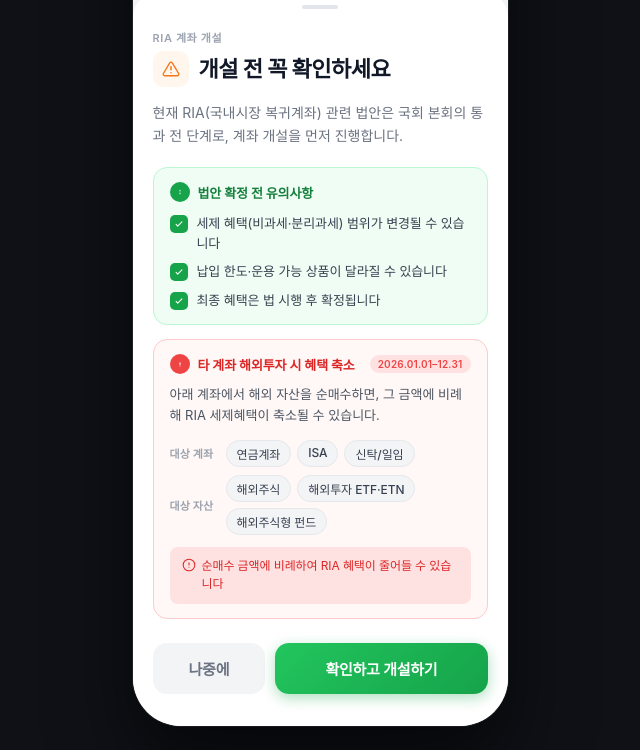
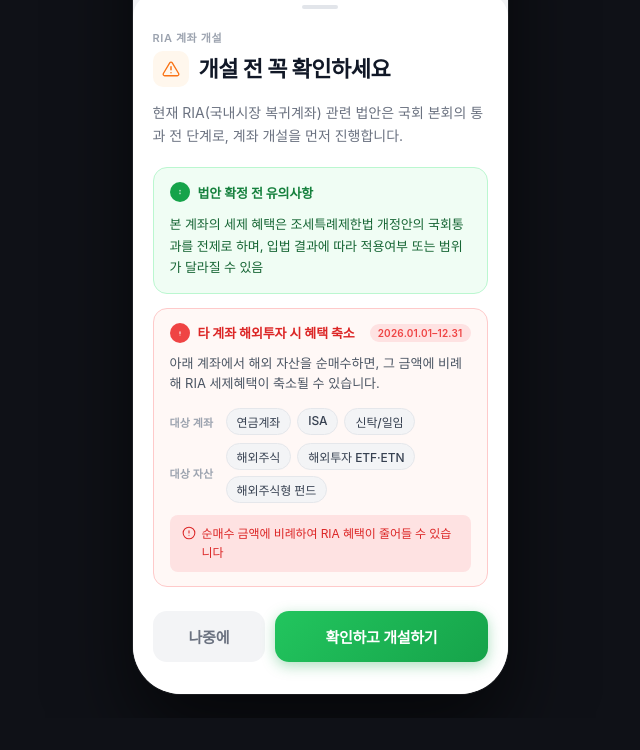
Before and after one commit to intenet1001-commits/ria2-modal-redesign, a plain HTML site: page index.html in a window 1280 px wide. Shown: the part 159-909 px from the top of the page, without its empty margins (320-960 px from the left). After the commit the page ends 877 px from the top, so only its background shows below. Drawn offline with Linux system fonts and the light colour scheme.

Commit message:
Replace checklist with single legislative disclaimer text

```diff
--- a/index.html
+++ b/index.html
@@ -225,6 +225,13 @@
       letter-spacing: -0.1px;
     }
 
+    .card-body-text {
+      font-size: 13px;
+      color: #166534;
+      line-height: 1.65;
+      letter-spacing: -0.1px;
+    }
+
     /* Warning card */
     .warn-card {
       background: #fff8f6;
@@ -425,32 +432,7 @@
         </div>
         <div class="card-title">법안 확정 전 유의사항</div>
       </div>
-      <div class="check-list">
-        <div class="check-item">
-          <div class="check-box">
-            <svg width="10" height="10" viewBox="0 0 24 24" fill="none">
-              <path d="M5 13l4 4L19 7" stroke="white" stroke-width="2.5" stroke-linecap="round" stroke-linejoin="round"/>
-            </svg>
-          </div>
-          <div class="check-text">세제 혜택(비과세·분리과세) 범위가 변경될 수 있습니다</div>
-        </div>
-        <div class="check-item">
-          <div class="check-box">
-            <svg width="10" height="10" viewBox="0 0 24 24" fill="none">
-              <path d="M5 13l4 4L19 7" stroke="white" stroke-width="2.5" stroke-linecap="round" stroke-linejoin="round"/>
-            </svg>
-          </div>
-          <div class="check-text">납입 한도·운용 가능 상품이 달라질 수 있습니다</div>
-        </div>
-        <div class="check-item">
-          <div class="check-box">
-            <svg width="10" height="10" viewBox="0 0 24 24" fill="none">
-              <path d="M5 13l4 4L19 7" stroke="white" stroke-width="2.5" stroke-linecap="round" stroke-linejoin="round"/>
-            </svg>
-          </div>
-          <div class="check-text">최종 혜택은 법 시행 후 확정됩니다</div>
-        </div>
-      </div>
+      <p class="card-body-text">본 계좌의 세제 혜택은 조세특례제한법 개정안의 국회통과를 전제로 하며, 입법 결과에 따라 적용여부 또는 범위가 달라질 수 있음</p>
     </div>
 
     <!-- Red warning card -->
```
